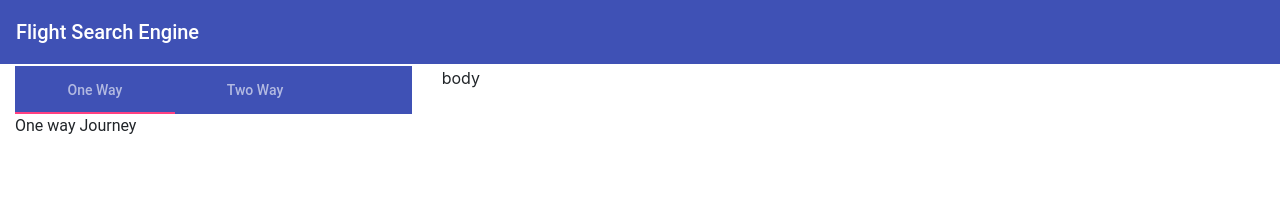
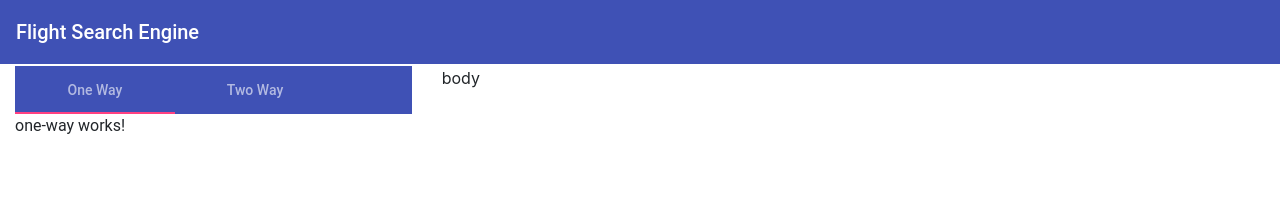
Before and after one commit to Ajinkya-Dhote/FlightSearchEngine, an Angular app: page / in a window 1280 px wide. Shown: the top 204 px of the page. Built offline with nearby package versions, Linux system fonts and the light colour scheme.

Commit message:
created component for one way  journey

```diff
--- a/src/app/app.module.ts
+++ b/src/app/app.module.ts
@@ -7,12 +7,14 @@ import { MatTabsModule } from '@angular/material/tabs';
 import { AppComponent } from './app.component';
 import { HeaderComponent } from './components/header/header.component';
 import { SearchComponent } from './components/search/search.component';
+import { OneWayComponent } from './components/search/one-way/one-way.component';
 
 @NgModule({
   declarations: [
     AppComponent,
     HeaderComponent,
-    SearchComponent
+    SearchComponent,
+    OneWayComponent
   ],
   imports: [
     BrowserModule,
--- /dev/null
+++ b/src/app/components/search/one-way/one-way.component.html
@@ -0,0 +1,3 @@
+<p>
+  one-way works!
+</p>
--- /dev/null
+++ b/src/app/components/search/one-way/one-way.component.ts
@@ -0,0 +1,15 @@
+import { Component, OnInit } from '@angular/core';
+
+@Component({
+  selector: 'app-one-way',
+  templateUrl: './one-way.component.html',
+  styleUrls: ['./one-way.component.css']
+})
+export class OneWayComponent implements OnInit {
+
+  constructor() { }
+
+  ngOnInit() {
+  }
+
+}
--- a/src/app/components/search/search.component.html
+++ b/src/app/components/search/search.component.html
@@ -1,4 +1,6 @@
 <mat-tab-group color="accent" backgroundColor="primary">
-  <mat-tab label="One Way"> One way Journey </mat-tab>
+  <mat-tab label="One Way">
+    <app-one-way></app-one-way>
+  </mat-tab>
   <mat-tab label="Two Way"> Return Journey </mat-tab>
 </mat-tab-group>
```
Also changed, not shown: src/app/components/search/one-way/one-way.component.css (added), 1 other file (tests, documents, lock files or other folders).
